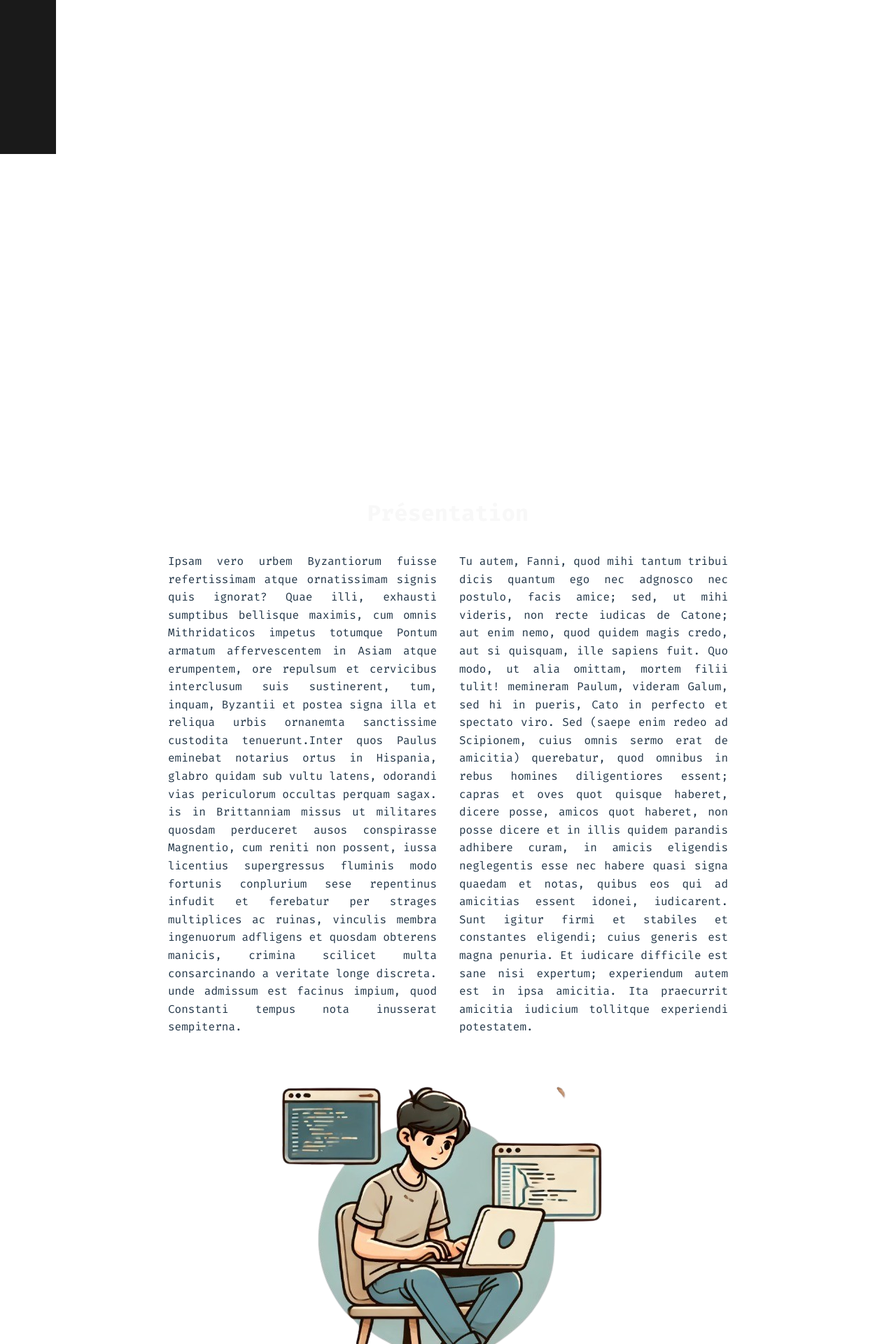
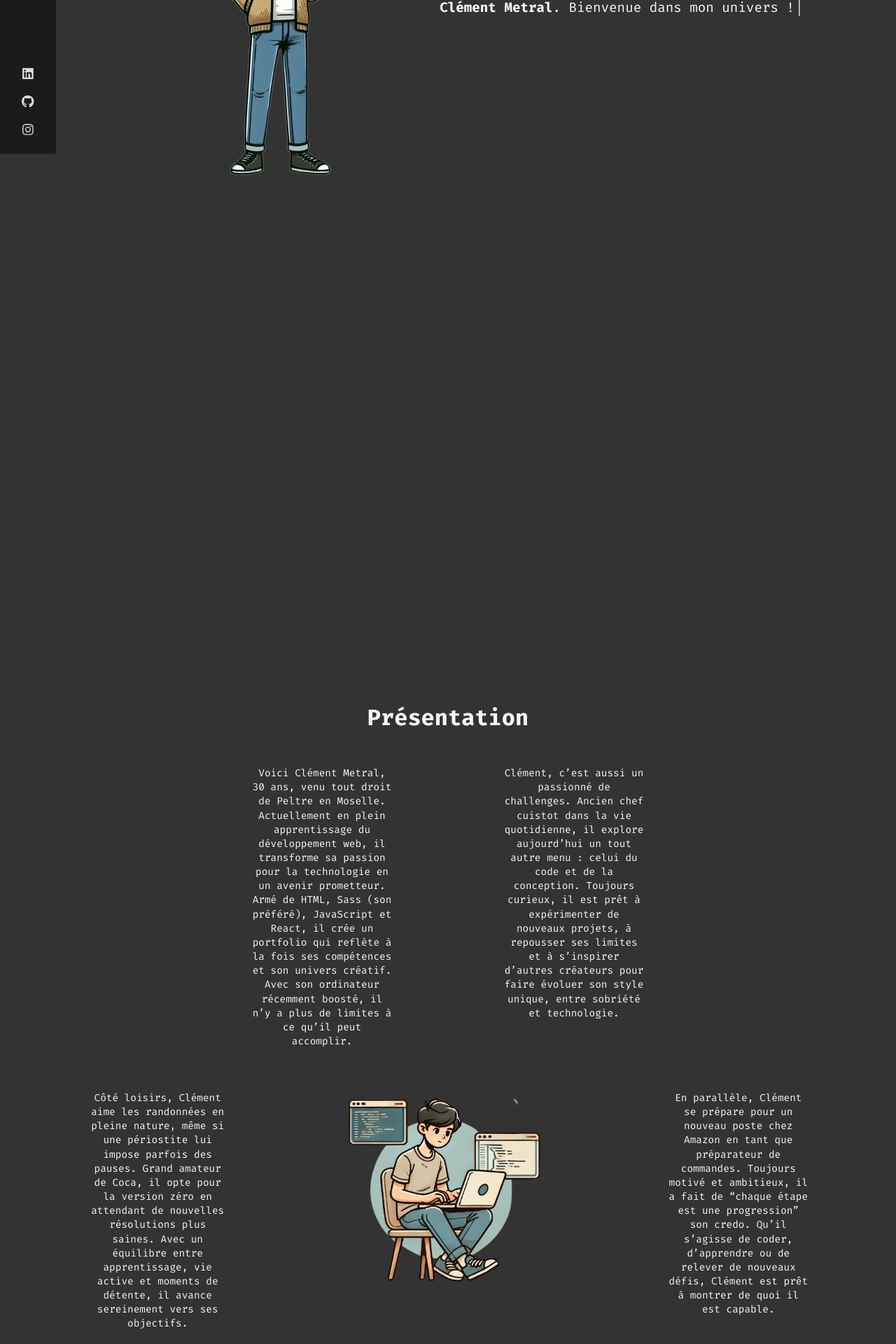
Before and after one commit to ClemMc/Portfolio, a React (Vite) app: page / in a window 1280 px wide. Shown: the part 600-2520 px from the top of the page at 70% size. Built offline with nearby package versions, Linux system fonts and the light colour scheme.

Commit message:
feat: Improve website structure and content
Update website sections for improved user experience.
Refactor the "About" section and add a new "Welcome"
section with enhanced content and visual appeal.  Add
social media links to the header.

```diff
--- a/src/App.jsx
+++ b/src/App.jsx
@@ -1,4 +1,4 @@
-import About from './sections/About';
+import About from './sections/Welcome';
 import Bio from './sections/Bio';
 import Header from './sections/Header';
 import Footer from './sections/Footer';
@@ -9,6 +9,7 @@ import './styles/main.scss';
 function App() {
   return (
     <div className="App">
+
       <Header />
       <main>
         <About />
--- a/src/sections/Bio.jsx
+++ b/src/sections/Bio.jsx
@@ -1,23 +1,32 @@
-import '../styles/sections/bio.scss';
-import Coder from '../assets/coder.png';
+import "../styles/sections/bio.scss";
+import Coder from "../assets/coder.png";
 
 const Bio = () => {
     return (
-        <div className="biographie">
-            <h2 className='bio-title'>Présentation</h2>
-            <div className="bio-text">
-                <p>Ipsam vero urbem Byzantiorum fuisse refertissimam atque ornatissimam signis quis ignorat? Quae illi, exhausti sumptibus bellisque maximis, cum omnis Mithridaticos impetus totumque Pontum armatum affervescentem in Asiam atque erumpentem,
-                    ore repulsum et cervicibus interclusum suis sustinerent, tum, inquam, Byzantii et postea signa illa et reliqua urbis ornanemta sanctissime custodita tenuerunt.Inter quos Paulus eminebat notarius ortus in Hispania, glabro quidam sub vultu latens,
-                    odorandi vias periculorum occultas perquam sagax. is in Brittanniam missus ut militares quosdam perduceret ausos conspirasse Magnentio, cum reniti non possent, iussa licentius supergressus fluminis modo fortunis conplurium sese repentinus infudit
-                    et ferebatur per strages multiplices ac ruinas, vinculis membra ingenuorum adfligens et quosdam obterens manicis, crimina scilicet multa consarcinando a veritate longe discreta. unde admissum est facinus impium, quod Constanti tempus nota inusserat
-                    sempiterna.</p>
-                <p>Tu autem, Fanni, quod mihi tantum tribui dicis quantum ego nec adgnosco nec postulo, facis amice; sed, ut mihi videris, non recte iudicas de Catone; aut enim nemo, quod quidem magis credo, aut si quisquam, ille sapiens fuit. Quo modo, ut alia omittam,
-                    mortem filii tulit! memineram Paulum, videram Galum, sed hi in pueris, Cato in perfecto et spectato viro. Sed (saepe enim redeo ad Scipionem, cuius omnis sermo erat de amicitia) querebatur, quod omnibus in rebus homines diligentiores essent; capras
-                    et oves quot quisque haberet, dicere posse, amicos quot haberet, non posse dicere et in illis quidem parandis adhibere curam, in amicis eligendis neglegentis esse nec habere quasi signa quaedam et notas, quibus eos qui ad amicitias essent idonei,
-                    iudicarent. Sunt igitur firmi et stabiles et constantes eligendi; cuius generis est magna penuria. Et iudicare difficile est sane nisi expertum; experiendum autem est in ipsa amicitia. Ita praecurrit amicitia iudicium tollitque experiendi potestatem.</p>
-            </div>
-            <div className="bio-image">
-                <img src={Coder} alt="Clément" />
+        <div id="biographie">
+            <h2 className="bio-title">Présentation</h2>
+            <div className="bio-container">
+                <div className="bio-paragraphs">
+                    <div className="top-group">
+                        <p className="paragraph 1">Voici Clément Metral, 30 ans, venu tout droit de Peltre en Moselle. Actuellement en plein apprentissage du développement web,
+                            il transforme sa passion pour la technologie en un avenir prometteur. Armé de HTML, Sass (son préféré), JavaScript et React, il crée un portfolio
+                            qui reflète à la fois ses compétences et son univers créatif. Avec son ordinateur récemment boosté, il n’y a plus de limites à ce qu’il peut accomplir.</p>
+                        <p className="paragraph 2">Clément, c’est aussi un passionné de challenges. Ancien chef cuistot dans la vie quotidienne, il explore aujourd’hui un tout autre menu :
+                            celui du code et de la conception. Toujours curieux, il est prêt à expérimenter de nouveaux projets, à repousser ses limites et à s’inspirer d’autres
+                            créateurs pour faire évoluer son style unique, entre sobriété et technologie.</p>
+                    </div>
+                    <div className="bottom-group">
+                        <p className="paragraph 3">Côté loisirs, Clément aime les randonnées en pleine nature, même si une périostite lui impose parfois des pauses. Grand amateur de Coca,
+                            il opte pour la version zéro en attendant de nouvelles résolutions plus saines. Avec un équilibre entre apprentissage, vie active et moments de détente,
+                            il avance sereinement vers ses objectifs.</p>
+                        <div className="bio-image">
+                            <img src={Coder} alt="Clément" />
+                        </div>
+                        <p className="paragraph 4">En parallèle, Clément se prépare pour un nouveau poste chez Amazon en tant que préparateur de commandes. Toujours motivé et ambitieux,
+                            il a fait de “chaque étape est une progression” son credo. Qu’il s’agisse de coder, d’apprendre ou de relever de nouveaux défis, Clément est prêt à montrer
+                            de quoi il est capable.</p>
+                    </div>
+                </div>
             </div>
         </div>
     );
--- a/src/sections/Header.jsx
+++ b/src/sections/Header.jsx
@@ -1,6 +1,7 @@
 import '../styles/sections/header.scss';
 import { FontAwesomeIcon } from '@fortawesome/react-fontawesome';
 import { faUser, faProjectDiagram, faEnvelope } from '@fortawesome/free-solid-svg-icons';
+import { faLinkedin, faGithub, faInstagram } from '@fortawesome/free-brands-svg-icons';
 import { useState } from 'react';
 
 function Header() {
@@ -16,10 +17,19 @@ function Header() {
         <li>
           <a
             href="#about-container"
+            className={activeSection === 'welcome' ? 'active' : ''}
+            onClick={() => handleSetActive('welcome')}
+            >
+            <FontAwesomeIcon icon={faUser} className="fa-icon" /> Bienvenue
+          </a>
+        </li>
+        <li>
+          <a
+            href="#biographie"
             className={activeSection === 'about' ? 'active' : ''}
             onClick={() => handleSetActive('about')}
           >
-            <FontAwesomeIcon icon={faUser} className="fa-icon" /> About
+            <FontAwesomeIcon icon={faUser} className="fa-icon" /> À propos
           </a>
         </li>
         <li>
@@ -28,7 +38,7 @@ function Header() {
             className={activeSection === 'projects' ? 'active' : ''}
             onClick={() => handleSetActive('projects')}
           >
-            <FontAwesomeIcon icon={faProjectDiagram} className="fa-icon" /> Projects
+            <FontAwesomeIcon icon={faProjectDiagram} className="fa-icon" /> Projets
           </a>
         </li>
         <li>
@@ -41,6 +51,25 @@ function Header() {
           </a>
         </li>
       </ul>
+      <div className="socialSection">
+        <ul className="socialLinks">
+          <li>
+            <a href="https://www.linkedin.com/in/cl%C3%A9ment-metral-charvet-109543264/" target="_blank" rel="noreferrer">
+              <FontAwesomeIcon icon={faLinkedin} className="fa-icon" />
+            </a>
+          </li>
+          <li>
+            <a href="https://github.com/ClemMc" target="_blank" rel="noreferrer">
+              <FontAwesomeIcon icon={faGithub} className="fa-icon" />
+            </a>
+          </li>
+          <li>
+            <a href="https://www.instagram.com/clem_mc21/" target="_blank" rel="noreferrer">
+              <FontAwesomeIcon icon={faInstagram} className="fa-icon" />
+            </a>
+          </li>
+        </ul>
+      </div>
     </nav>
   );
 }
--- /dev/null
+++ b/src/styles/background.scss
@@ -0,0 +1,137 @@
+@keyframes move {
+    100% {
+        transform: translate3d(0, 0, 1px) rotate(360deg);
+    }
+}
+
+.background {
+    position: fixed;
+    width: 100vw;
+    height: 100vh;
+    top: 0;
+    left: 0;
+    background: #4f4d51;
+    overflow: hidden;
+}
+
+.background span {
+    width: 5vmin;
+    height: 5vmin;
+    border-radius: 5vmin;
+    backface-visibility: hidden;
+    position: absolute;
+    animation: move;
+    animation-duration: 26;
+    animation-timing-function: linear;
+    animation-iteration-count: infinite;
+}
+
+
+.background span:nth-child(0) {
+    color: #212121;
+    top: 57%;
+    left: 75%;
+    animation-duration: 92s;
+    animation-delay: -216s;
+    transform-origin: -6vw -20vh;
+    box-shadow: -10vmin 0 1.425681513929429vmin currentColor;
+}
+.background span:nth-child(1) {
+    color: #e5e3e8;
+    top: 38%;
+    left: 41%;
+    animation-duration: 241s;
+    animation-delay: -90s;
+    transform-origin: 0vw -16vh;
+    box-shadow: 10vmin 0 1.5033987863845437vmin currentColor;
+}
+.background span:nth-child(2) {
+    color: #212121;
+    top: 85%;
+    left: 80%;
+    animation-duration: 191s;
+    animation-delay: -8s;
+    transform-origin: 13vw -20vh;
+    box-shadow: -10vmin 0 1.4120248482048148vmin currentColor;
+}
+.background span:nth-child(3) {
+    color: #a9a7a8;
+    top: 81%;
+    left: 94%;
+    animation-duration: 137s;
+    animation-delay: -134s;
+    transform-origin: 7vw -13vh;
+    box-shadow: 10vmin 0 2.1627945243352125vmin currentColor;
+}
+.background span:nth-child(4) {
+    color: #212121;
+    top: 86%;
+    left: 52%;
+    animation-duration: 133s;
+    animation-delay: -110s;
+    transform-origin: 25vw -23vh;
+    box-shadow: 10vmin 0 2.0203813574212863vmin currentColor;
+}
+.background span:nth-child(5) {
+    color: #a9a7a8;
+    top: 66%;
+    left: 74%;
+    animation-duration: 46s;
+    animation-delay: -20s;
+    transform-origin: -13vw 23vh;
+    box-shadow: -10vmin 0 1.5974214760370535vmin currentColor;
+}
+.background span:nth-child(6) {
+    color: #e5e3e8;
+    top: 5%;
+    left: 16%;
+    animation-duration: 86s;
+    animation-delay: -156s;
+    transform-origin: -22vw -12vh;
+    box-shadow: 10vmin 0 2.2353225687967706vmin currentColor;
+}
+.background span:nth-child(7) {
+    color: #a9a7a8;
+    top: 54%;
+    left: 52%;
+    animation-duration: 172s;
+    animation-delay: -102s;
+    transform-origin: 18vw -21vh;
+    box-shadow: -10vmin 0 1.317589264601168vmin currentColor;
+}
+.background span:nth-child(8) {
+    color: #212121;
+    top: 21%;
+    left: 13%;
+    animation-duration: 112s;
+    animation-delay: -194s;
+    transform-origin: 25vw 5vh;
+    box-shadow: -10vmin 0 1.3292393073097586vmin currentColor;
+}
+.background span:nth-child(9) {
+    color: #212121;
+    top: 81%;
+    left: 81%;
+    animation-duration: 124s;
+    animation-delay: -151s;
+    transform-origin: -24vw -19vh;
+    box-shadow: 10vmin 0 1.6720004615012654vmin currentColor;
+}
+.background span:nth-child(10) {
+    color: #a9a7a8;
+    top: 46%;
+    left: 32%;
+    animation-duration: 41s;
+    animation-delay: -45s;
+    transform-origin: -17vw -19vh;
+    box-shadow: 10vmin 0 1.8812165942726353vmin currentColor;
+}
+.background span:nth-child(11) {
+    color: #e5e3e8;
+    top: 31%;
+    left: 73%;
+    animation-duration: 211s;
+    animation-delay: -72s;
+    transform-origin: -23vw 5vh;
+    box-shadow: -10vmin 0 1.3966416988976404vmin currentColor;
+}
--- a/src/styles/global.scss
+++ b/src/styles/global.scss
@@ -1,5 +1,7 @@
+@import 'variables';
+
 body {
     font-family: 'Fira Code', monospace;
     margin: 0;
-
+    background-color: $primary-color;
   }
--- a/src/styles/sections/about.scss
+++ b/src/styles/sections/about.scss
@@ -13,6 +13,7 @@
     padding: 2rem;
     color: #f8f8f8;
     width: 1080px;
+    margin-top: 30%;
 
     .about-image {
         flex: 1;
--- a/src/styles/sections/bio.scss
+++ b/src/styles/sections/bio.scss
@@ -1,4 +1,4 @@
-.biographie {
+#biographie {
     display: flex;
     flex-direction: column;
     align-items: center;
@@ -7,26 +7,101 @@
 
     .bio-title {
         font-size: 2rem;
-        margin-bottom: 1rem;
+        margin-bottom: 2rem;
         color: #f8f8f8;
     }
-    .bio-text {
+
+    .bio-container {
         display: flex;
+        flex-wrap: wrap;
+        justify-content: center;
+        align-items: center;
+        position: relative;
+        width: 90%;
+        max-width: 1080px;
+
+        .bio-paragraphs {
+            display: flex;
+            flex-direction: column;
             gap: 2rem;
-      max-width: 800px;
+            width: 100%;
 
-      p {
-        flex: 1;
-        font-size: 1rem;
-        line-height: 1.6;
-        text-align: justify;
+
+            .top-group,
+            .bottom-group {
+                display: flex;
+                justify-content: center;
+                gap: 10rem;
+
+                .paragraph {
+                    flex: 1 1 auto;
+                    color: #f8f8f8;
+                    font-size: 0.9rem;
+                    line-height: 1.4;
+                    max-width: 200px;
+                }
+            }
+
+            .bottom-group {
+                justify-content: space-between;
+
             }
         }
 
         .bio-image {
-      margin-top: 1rem;
             img {
-        width: 500px;
+                width: 300px;
+                height: 300px;
+                object-fit: cover;
             }
         }
     }
+}
+
+
+@media (max-width: 1024px) {
+    .bio-container {
+        .bio-paragraphs {
+            .top-group,
+            .bottom-group {
+                flex-wrap: wrap;
+                gap: 1rem;
+            }
+
+            .paragraph {
+                max-width: 150px;
+                font-size: 0.8rem;
+            }
+        }
+
+        .bio-image img {
+            width: 200px;
+            height: 200px;
+        }
+    }
+}
+
+@media (max-width: 768px) {
+    .bio-container {
+        flex-direction: column;
+        align-items: center;
+
+        .bio-paragraphs {
+            .top-group,
+            .bottom-group {
+                flex-direction: column;
+                align-items: center;
+
+                .paragraph {
+                    max-width: 90%;
+                    text-align: center;
+                }
+            }
+        }
+
+        .bio-image img {
+            width: 150px;
+            height: 150px;
+        }
+    }
+}
--- a/src/styles/sections/header.scss
+++ b/src/styles/sections/header.scss
@@ -48,6 +48,61 @@
         }
     }
 }
+.socialSection {
+  margin-top: auto; // Place au bas du header
+  padding: 10px 0;
+  background-color: #1a1a1a;
+
+  .socialLinks {
+    list-style: none;
+    display: flex;
+    flex-direction: column;
+    align-items: center;
+    padding: 0;
+    margin: 0;
+
+    li {
+      margin-bottom: 10px;
+
+      a {
+        color: #ddd;
+        text-decoration: none;
+        font-size: 20px;
+        transition: color 0.3s ease;
+
+        &:hover {
+          color: #fff;
+        }
+
+        .fa-icon {
+          font-size: 18px;
+        }
+      }
+    }
+  }
+}
+
+@media (max-width: 768px) {
+  .socialSection {
+    .socialLinks {
+      flex-direction: row;
+      justify-content: center;
+
+      li {
+        margin: 0 10px;
+
+        a {
+          font-size: 16px;
+
+          .fa-icon {
+            font-size: 16px;
+          }
+        }
+      }
+    }
+  }
+}
+
 
 @media (max-width: 768px) {
   .side-header {
```
Also changed, not shown: src/components/Background.jsx (added, +24 -0 lines), src/sections/Welcome.jsx (renamed from src/sections/About.jsx). Lines whose indentation alone changed are shown as unchanged.
